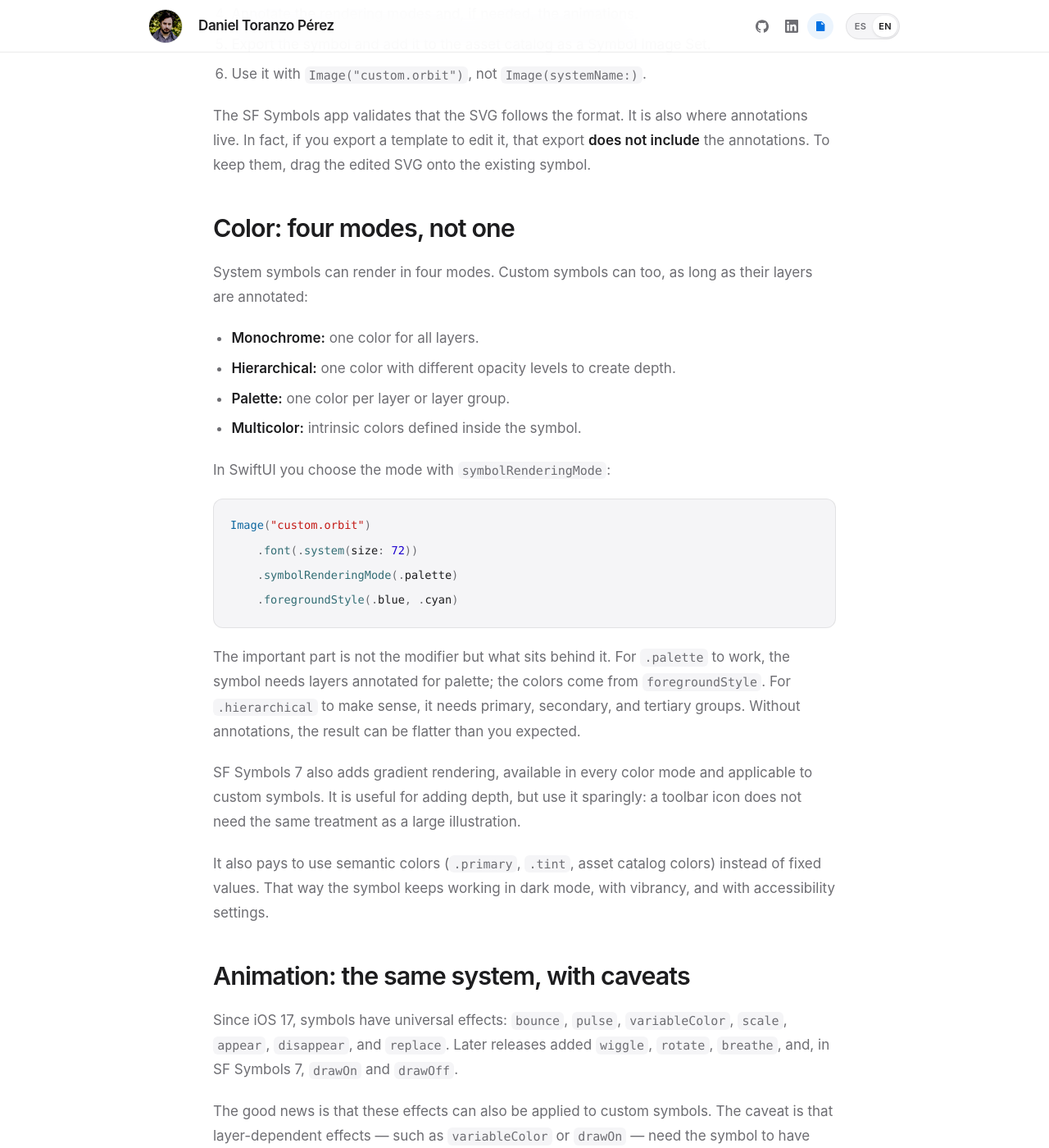
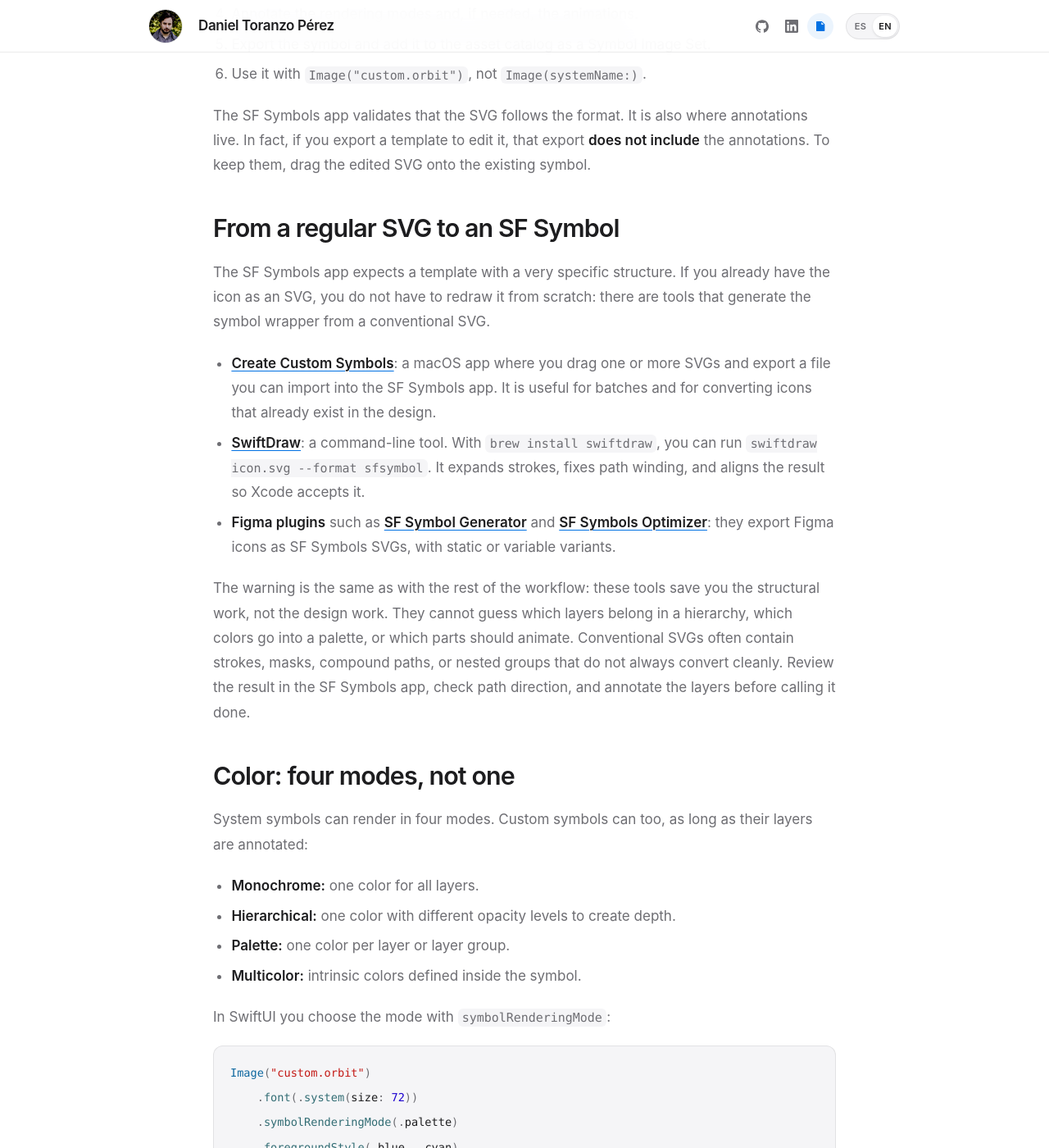
Before and after one commit to obocat/daniel_toranzo_perez, a Jekyll site: the page built from _posts/2026-11-06-sf-symbols-personalizados-color-animacion.markdown, in a window 1280 px wide and 1400 px high, scrolled down 1182 px. Shown: the whole window at 82% size. Built offline with Jekyll 4.4.1, drawn with Linux system fonts in a browser that asks for light colours.

Commit message:
docs: mention SVG conversion tools for custom SF Symbols (#13)

```diff
--- a/_posts/2026-11-06-sf-symbols-personalizados-color-animacion.markdown
+++ b/_posts/2026-11-06-sf-symbols-personalizados-color-animacion.markdown
@@ -33,6 +33,16 @@
 6. Usarlo con `Image("custom.orbit")`, no con `Image(systemName:)`.
 
 La app SF Symbols es la que valida que el SVG cumple el formato. También es donde se guardan las anotaciones. De hecho, si exportas una plantilla para editarla, esa exportación **no incluye** las anotaciones. Para conservarlas, hay que arrastrar el SVG editado sobre el símbolo existente.
+
+## De un SVG normal a un SF Symbol
+
+La app SF Symbols espera una plantilla con una estructura muy concreta. Si ya tienes el icono dibujado en SVG, no hace falta redibujarlo desde cero: hay herramientas que generan el envoltorio de símbolo a partir de un SVG convencional.
+
+- [**Create Custom Symbols**](https://github.com/jaywcjlove/create-custom-symbols): app de macOS para arrastrar uno o varios SVG y exportar un archivo que puedes importar en la app SF Symbols. Es útil para lotes y para convertir iconos que ya existen en el diseño.
+- [**SwiftDraw**](https://github.com/swhitty/SwiftDraw): herramienta de línea de comandos. Con `brew install swiftdraw`, puedes ejecutar `swiftdraw icon.svg --format sfsymbol`. Expande trazos, ajusta el winding de los paths y alinea el resultado para que Xcode lo acepte.
+- **Plugins de Figma** como [**SF Symbol Generator**](https://www.figma.com/community/plugin/1487107089082698461/sf-symbol-generator) y [**SF Symbols Optimizer**](https://www.figma.com/community/plugin/1265484574589944515/sf-symbols-optimizer): exportan iconos de Figma como SVG de SF Symbols, con variantes estáticas o variables.
+
+La advertencia es la misma que con el resto del flujo: estas herramientas ahorran el trabajo de estructura, no el de diseño. No pueden adivinar qué capas deben formar parte de una jerarquía, qué colores van en palette o qué partes deben animarse. Además, los SVG convencionales suelen traer trazos, máscaras, compound paths o grupos anidados que no siempre se convierten bien. Revisa el resultado en la app SF Symbols, comprueba la dirección de los paths y anota las capas antes de darlo por bueno.
 
 ## Color: cuatro modos, no uno
 
@@ -208,6 +218,16 @@
 
 The SF Symbols app validates that the SVG follows the format. It is also where annotations live. In fact, if you export a template to edit it, that export **does not include** the annotations. To keep them, drag the edited SVG onto the existing symbol.
 
+## From a regular SVG to an SF Symbol
+
+The SF Symbols app expects a template with a very specific structure. If you already have the icon as an SVG, you do not have to redraw it from scratch: there are tools that generate the symbol wrapper from a conventional SVG.
+
+- [**Create Custom Symbols**](https://github.com/jaywcjlove/create-custom-symbols): a macOS app where you drag one or more SVGs and export a file you can import into the SF Symbols app. It is useful for batches and for converting icons that already exist in the design.
+- [**SwiftDraw**](https://github.com/swhitty/SwiftDraw): a command-line tool. With `brew install swiftdraw`, you can run `swiftdraw icon.svg --format sfsymbol`. It expands strokes, fixes path winding, and aligns the result so Xcode accepts it.
+- **Figma plugins** such as [**SF Symbol Generator**](https://www.figma.com/community/plugin/1487107089082698461/sf-symbol-generator) and [**SF Symbols Optimizer**](https://www.figma.com/community/plugin/1265484574589944515/sf-symbols-optimizer): they export Figma icons as SF Symbols SVGs, with static or variable variants.
+
+The warning is the same as with the rest of the workflow: these tools save you the structural work, not the design work. They cannot guess which layers belong in a hierarchy, which colors go into a palette, or which parts should animate. Conventional SVGs often contain strokes, masks, compound paths, or nested groups that do not always convert cleanly. Review the result in the SF Symbols app, check path direction, and annotate the layers before calling it done.
+
 ## Color: four modes, not one
 
 System symbols can render in four modes. Custom symbols can too, as long as their layers are annotated:
```
Also changed, not shown: other parts of _posts/2026-11-06-sf-symbols-personalizados-color-animacion.markdown (+1 -1 lines).
